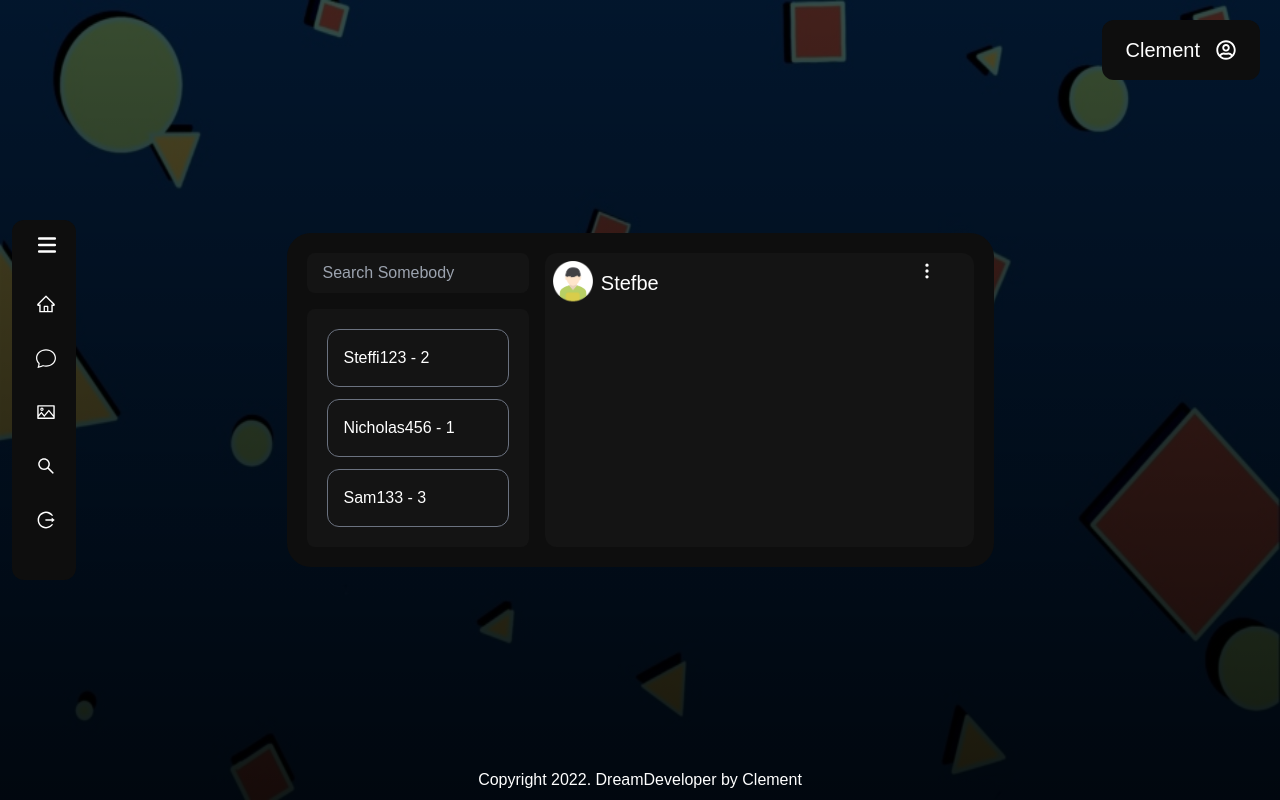
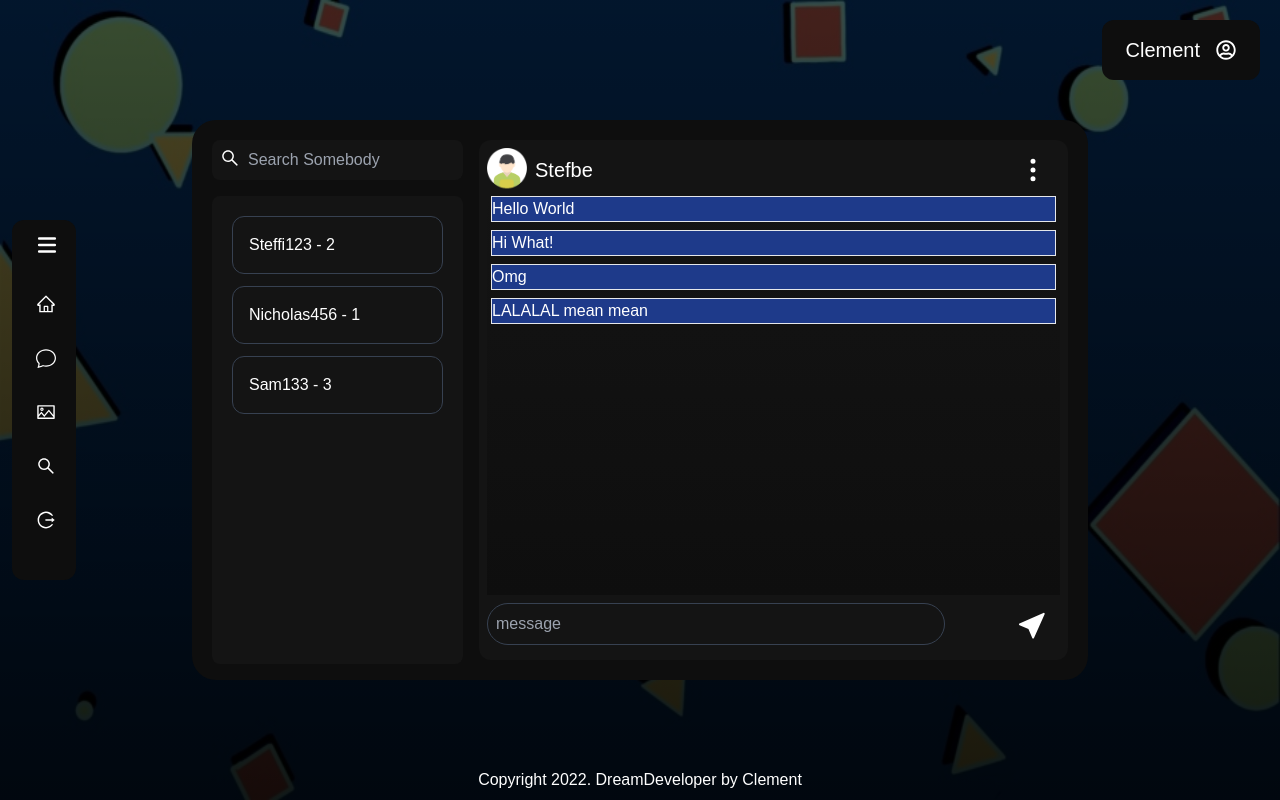
Before and after one commit to ClementWong711/DreamDeveloper, a React (Create React App) app in the folder Frontend/: page /chat in a window 1280 px wide. Built offline with nearby package versions, Linux system fonts and the light colour scheme.

Commit message:
ChatRoom

```diff
--- a/Frontend/package.json
+++ b/Frontend/package.json
@@ -3,6 +3,7 @@
   "version": "0.1.0",
   "private": true,
   "dependencies": {
+    "@react-icons/all-files": "^4.1.0",
     "@testing-library/jest-dom": "^5.16.5",
     "@testing-library/react": "^13.4.0",
     "@testing-library/user-event": "^13.5.0",
--- a/Frontend/src/App.jsx
+++ b/Frontend/src/App.jsx
@@ -3,7 +3,7 @@ import Footer from '../src/Components/Footer';
 import SideNav from './ChatPage/SideNav';
 import { BrowserRouter as Router, Route, Switch } from "react-router-dom";
 import LoginSignUpSwitch from './LoginSignUpSwitch';
-import Chatroom from './ChatPage/ChatPage';
+import ChatPage from './ChatPage/ChatPage';
 import UserBox from './ChatPage/UserBox';
 
 function App() {
@@ -16,14 +16,13 @@ function App() {
       <div className="flex w-full justify-end fixed">
         <UserBox/>
       </div>
-      <div className="min-h-screen flex items-center justify-center text-white">
-        <div className='content'>
+      <div className="h-screen w-screen flex justify-center items-center text-white">
         <Switch>
           <Route exact path="/" >
             <LoginSignUpSwitch/>
           </Route>
           <Route path="/chat">
-              <Chatroom/>
+            <ChatPage/>
           </Route>
           <Route path="/post">
             <h1>IG post</h1>
@@ -36,8 +35,6 @@ function App() {
           </Route>
         </Switch>
       </div>
-
-      </div>
       <Footer />
     </Router>
 
--- a/Frontend/src/ChatPage/ChatBox.jsx
+++ b/Frontend/src/ChatPage/ChatBox.jsx
@@ -1,16 +1,43 @@
-import React from "react";
+import React, { useState } from "react";
 import { TbDotsVertical } from "react-icons/tb";
+import { BsFillCursorFill } from "react-icons/bs";
 import icon from "../img/myicon.png";
+import MessageBox from "./MessageBox";
 
 const ChatBox = ({chatWithUser}) => {
+    const [MessageList, setMessage] = useState([
+        {chatRoomID: 1, userID: "Steffi123", message: "Hello World", messageTime: "2023-06-26 19:00:00", id: 1},
+        {chatRoomID: 1, userID: "Clement711", message: "Hi What!", messageTime: "2023-06-26 18:30:00", id: 2},
+        {chatRoomID: 1, userID: "Steffi123", message: "Omg", messageTime: "2023-06-26 18:26:00", id: 3},
+        {chatRoomID: 1, userID: "Clement711", message: "LALALAL mean mean", messageTime: "2023-06-26 15:00:00", id: 4}
+    ]);
+
+    const myUserID = "Clement711";
+
     return (
         <div className="w-full bg-[#141414] p-2 rounded-xl ml-4">
-            <div className="flex justify-between w-96">
+            <div className="flex justify-between">
                 <div className="flex text-xl">
-                    <img src={icon} className="w-10 mr-2"/>
+                    <img src={icon} alt="icon" className="w-10 mr-2"/>
                     <span className="flex items-center">{chatWithUser}</span>
                 </div>
-                {React.createElement(TbDotsVertical, {size: 20})}
+                <span className="flex justify-item-center items-center mr-3">{React.createElement(TbDotsVertical, {size: 30})}</span>
+            </div>
+            <MessageBox MessageList={MessageList}/>
+            <div className="flex justify-between">
+                <input className="bg-transparent w-[calc(80%)] border border-gray-700 rounded-3xl p-2" type="text" name="search" placeholder="message" />
+                <span
+                    className="flex justify-item-center items-center mr-3"
+                    onClick={()=> {
+                        MessageList.push({
+                            chatRoomID: 1,
+                            userID: myUserID,
+                            message: "Clement testing add message",
+                            messageTime: Date().toLocaleString(),
+                            id: 5
+                        });
+                    }}
+                >{React.createElement(BsFillCursorFill, {size: 30})}</span>
             </div>
 
         </div>
--- a/Frontend/src/ChatPage/ChatPage.jsx
+++ b/Frontend/src/ChatPage/ChatPage.jsx
@@ -19,7 +19,7 @@ const ChatPage = () => {
 
 
     return (
-        <div className="bg-[#0e0e0e] rounded-3xl p-5 flex w-full">
+        <div className="bg-[#0e0e0e] rounded-3xl p-5 flex h-[calc(70%)] w-[calc(70%)]">
             <ChatRoomList
                 chatList={chatlistArr}
                 handleState={handleState}
--- a/Frontend/src/ChatPage/ChatRoomList.jsx
+++ b/Frontend/src/ChatPage/ChatRoomList.jsx
@@ -1,6 +1,6 @@
 import ContactList from "./ContactList";
 import SearchBox from "./SearchBox";
-import React, { useState } from "react";
+import React from "react";
 
 const ChatRoomList = ({chatList, handleState}) => {
     return (
--- a/Frontend/src/ChatPage/ContactList.jsx
+++ b/Frontend/src/ChatPage/ContactList.jsx
@@ -1,9 +1,8 @@
-import React, { useState } from "react";
 import ContactPersonSelect from "./ContactPersonSelect";
 
 const ContactList = ({chatList, handleState}) => {
     return (
-        <div className="bg-[#141414] rounded-lg p-2">
+        <div className="bg-[#141414] rounded-lg p-2 h-[calc(90%)]">
             {
                 chatList.map((frdsDetail) => (
                     <ContactPersonSelect
--- a/Frontend/src/ChatPage/ContactPersonSelect.jsx
+++ b/Frontend/src/ChatPage/ContactPersonSelect.jsx
@@ -1,7 +1,7 @@
 const ContactPersonSelect = ({userID, chatRoomID, handleState}) => {
 
     return (
-        <div className="border-gray-500 border rounded-xl p-4 m-3 hover:bg-[#00f9ff] hover:text-gray-900 duration-300"
+        <div className="border-gray-700 border rounded-xl p-4 m-3 hover:bg-[#00f9ff] hover:text-gray-900 duration-300"
             onClick={() => handleState(chatRoomID)}>
             {userID} - {chatRoomID}
         </div>
--- /dev/null
+++ b/Frontend/src/ChatPage/MessageBox.jsx
@@ -0,0 +1,17 @@
+import MessageItem from "./MessageItem";
+
+const MessageBox = ({MessageList}) => {
+
+    return (
+        <div className="bg-gradient-to-t from-[#0e0e0e] to-[#141414] h-[calc(80%)] mb-2">
+            {
+
+                MessageList.map((messageDetail) => (
+                    <MessageItem messageDetail={messageDetail}/>
+                ))
+            }
+        </div>
+    );
+}
+
+export default MessageBox;
--- /dev/null
+++ b/Frontend/src/ChatPage/MessageItem.jsx
@@ -0,0 +1,9 @@
+const MessageItem = ({messageDetail}) => {
+    return (
+        <div className="p-1">
+            <div className="border bg-blue-900 w-auto">{messageDetail.message}</div>
+        </div>
+    );
+}
+
+export default MessageItem;
--- a/Frontend/src/ChatPage/UserBox.jsx
+++ b/Frontend/src/ChatPage/UserBox.jsx
@@ -1,4 +1,4 @@
-import React, {useEffect} from "react";
+import React from "react";
 import { FaRegUserCircle } from "react-icons/fa";
 
 const UserBox = () => {
```
Also changed, not shown: 1 other file (tests, documents, lock files or other folders). Lines whose indentation alone changed are shown as unchanged.
